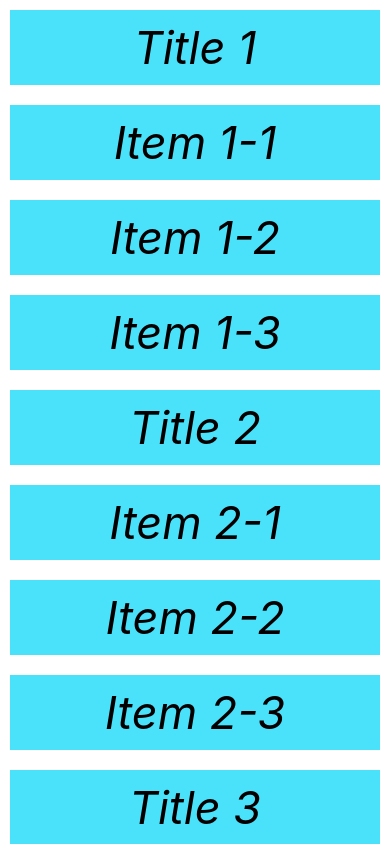
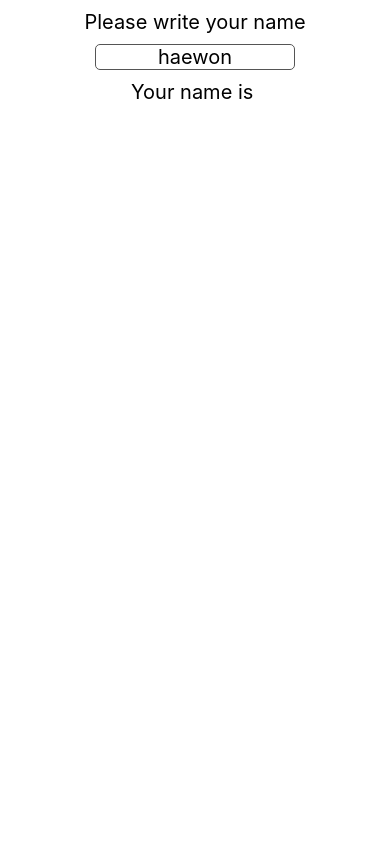
Before and after one commit to godnjs1582/react-native-cli, a React Native app: screen / in a window 390 px wide. Built offline with nearby package versions, Linux system fonts and the light colour scheme.

Commit message:
FEAT:text input & keyboard

```diff
--- a/App.js
+++ b/App.js
@@ -1,59 +1,24 @@
 import React, {useState} from 'react';
-import {StyleSheet, Text, View, ScrollView, RefreshControl, FlatList, SectionList} from 'react-native';
-
+import {StyleSheet, Text, View, TextInput} from 'react-native';
+// https://stackoverflow.com/questions/34977588/input-text-doesnt-show-keyboard-on-ios-simulator (키보드 안 나타나는 현상 )
+//numeric, phone-pad,default,...
 const App = () => {
-  const [Items, setItems] = useState([
-    {name: 'Item 1'},
-    {name: 'Item 2'},
-    {name: 'Item 3'},
-    {name: 'Item 4'},
-    {name: 'Item 5'},
-    {name: 'Item 6'},
-    {name: 'Item 7'},
-    {name: 'Item 8'},
-    {name: 'Item 9'},
-    {name: 'Item 10'},
-    {name: 'Item 11'},
-  ]);
-  const DATA = [
-    {
-      title: 'Title 1',
-      data: ['Item 1-1', 'Item 1-2', 'Item 1-3'],
-    },
-    {
-      title: 'Title 2',
-      data: ['Item 2-1', 'Item 2-2', 'Item 2-3'],
-    },
-    {
-      title: 'Title 3',
-      data: ['Item 3-1', 'Item 3-2', 'Item 3-3'],
-    },
-    {
-      title: 'Title 4',
-      data: ['Item 4-1', 'Item 4-2', 'Item 4-3'],
-    },
-  ];
-  const [refreshing, setRefreshing] = useState(false);
-  const onRefresh = () => {
-    setRefreshing(true);
-    setItems([...Items, {name: 'Item 69'}]);
-    setRefreshing(false);
-  };
+  const [name, setName] = useState('');
   return (
-    <SectionList
-      keyExtractor={(item, index) => index.toString()}
-      sections={DATA}
-      renderItem={({ item }) => (
-        <View style={styles.item}>
-          <Text style={styles.text}>{item}</Text>
-        </View>
-      )}
-      renderSectionHeader={({ section }) => (
-        <View style={styles.item}>
-          <Text style={styles.text}>{section.title}</Text>
-        </View>
-      )}
-    />
+    <View style={styles.body}>
+      <Text style={styles.text}>Please write your name</Text>
+      <TextInput
+        keyboardType="numeric"
+        multiLine
+        style={styles.input}
+        placeholder="haewon"
+        onChangeText={value => setName(value)}
+        maxLength={2}
+        editable={true}
+        secureTextEntry
+        />
+      <Text style={styles.text}>Your name is {name}</Text>
+    </View>
   );
 };
 
@@ -61,7 +26,7 @@ const styles = StyleSheet.create({
   body: {
     flex: 1,
     backgroundColor: '#ffffff',
-    flexDirection: 'column',
+    alignItems: 'center',
   },
   item: {
     margin: 10,
@@ -71,9 +36,16 @@ const styles = StyleSheet.create({
   },
   text: {
     color: '#000000',
-    fontSize: 45,
-    fontStyle: 'italic',
+    fontSize: 20,
     margin: 10,
+  },
+  input: {
+    borderWidth: 1,
+    width: 200,
+    borderColor: '#555555',
+    borderRadius: 5,
+    textAlign: 'center',
+    fontSize: 20,
   },
 });
 
```
